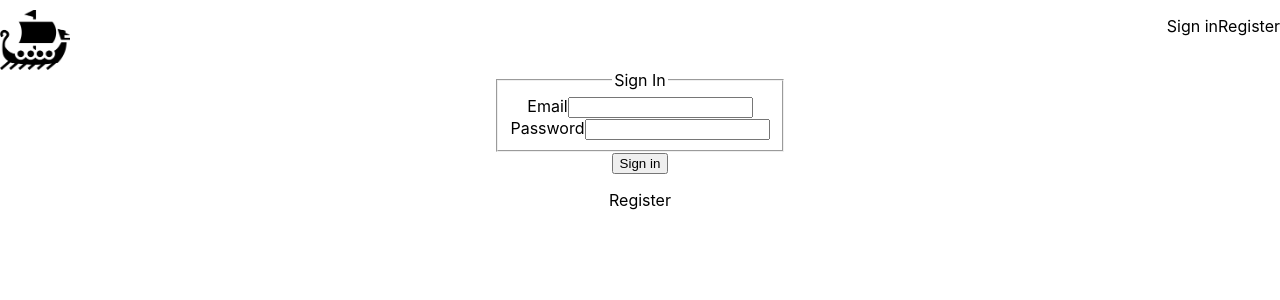
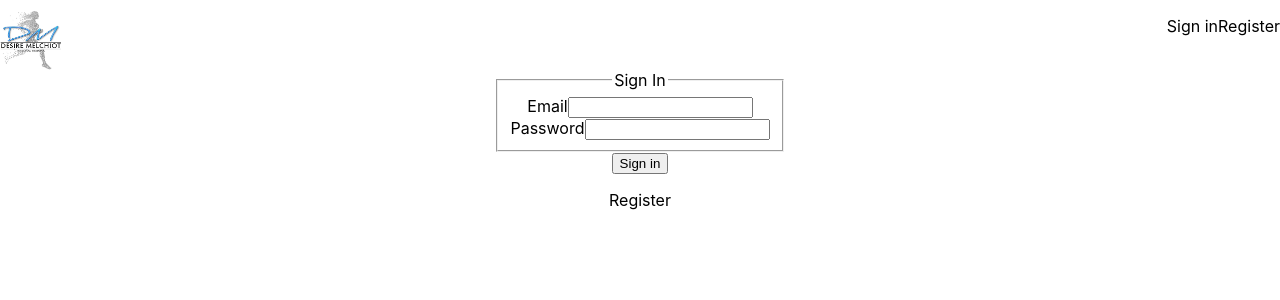
Before and after one commit to kcrites/trainingtracker, a React (Create React App) app: page / in a window 1280 px wide. Shown: the top 300 px of the page. Built offline with nearby package versions, Linux system fonts and the light colour scheme; the HTML template or start-up script is replaced by a standard one.

Commit message:
Updated logo to DMPT

```diff
--- a/src/components/Navigation/Navigation.js
+++ b/src/components/Navigation/Navigation.js
@@ -1,12 +1,12 @@
 import React from 'react';
-import boat from './boat.png';
+import logo from './dmpt.jpg';
 
 
 const Navigation = ({onRouteChange, isSignedIn}) => {
 	if(isSignedIn) {
 		return(
 			<nav style={{display: 'flex', justifyContent: 'flex-end'}}>
-				<img className='ma4 mt0 br2' style={{marginRight: 'auto', height: '60px', justifyContent: 'flex-start', paddingTop: '10px'}} alt='Logo' src={boat} />
+				<img className='ma4 mt0 br2' style={{marginRight: 'auto', height: '60px', justifyContent: 'flex-start', paddingTop: '10px'}} alt='Logo' src={logo} />
 				<p onClick={() => onRouteChange('home')} className='f5 link dim black  pa3 pointer'>Home</p>
 				<p onClick={() => onRouteChange('trainingHistory')} className='f5 link dim black  pa3 pointer'>Training History</p>
 				<p onClick={() => onRouteChange('stats')} className='f5 link dim black  pa3 pointer'>User Stats</p>
@@ -17,7 +17,7 @@ const Navigation = ({onRouteChange, isSignedIn}) => {
 		} else {
 				return(
 				<nav style={{display: 'flex', justifyContent: 'flex-end'}}>
-					<img className='ma4 mt0 br2' style={{marginRight: 'auto', height: '60px', justifyContent: 'flex-start', paddingTop: '10px'}} alt='Logo' src={boat} />
+					<img className='ma4 mt0 br2' style={{marginRight: 'auto', height: '60px', justifyContent: 'flex-start', paddingTop: '10px'}} alt='Logo' src={logo} />
 					<p onClick={() => onRouteChange('signin')} className='f5 link dim black  pa3 pointer'>Sign in</p>
 					<p onClick={() => onRouteChange('register')} className='f5 link dim black  pa3 pointer'>Register</p>
 				</nav>
```
Also changed, not shown: src/components/Navigation/dmpt.jpg (added).
